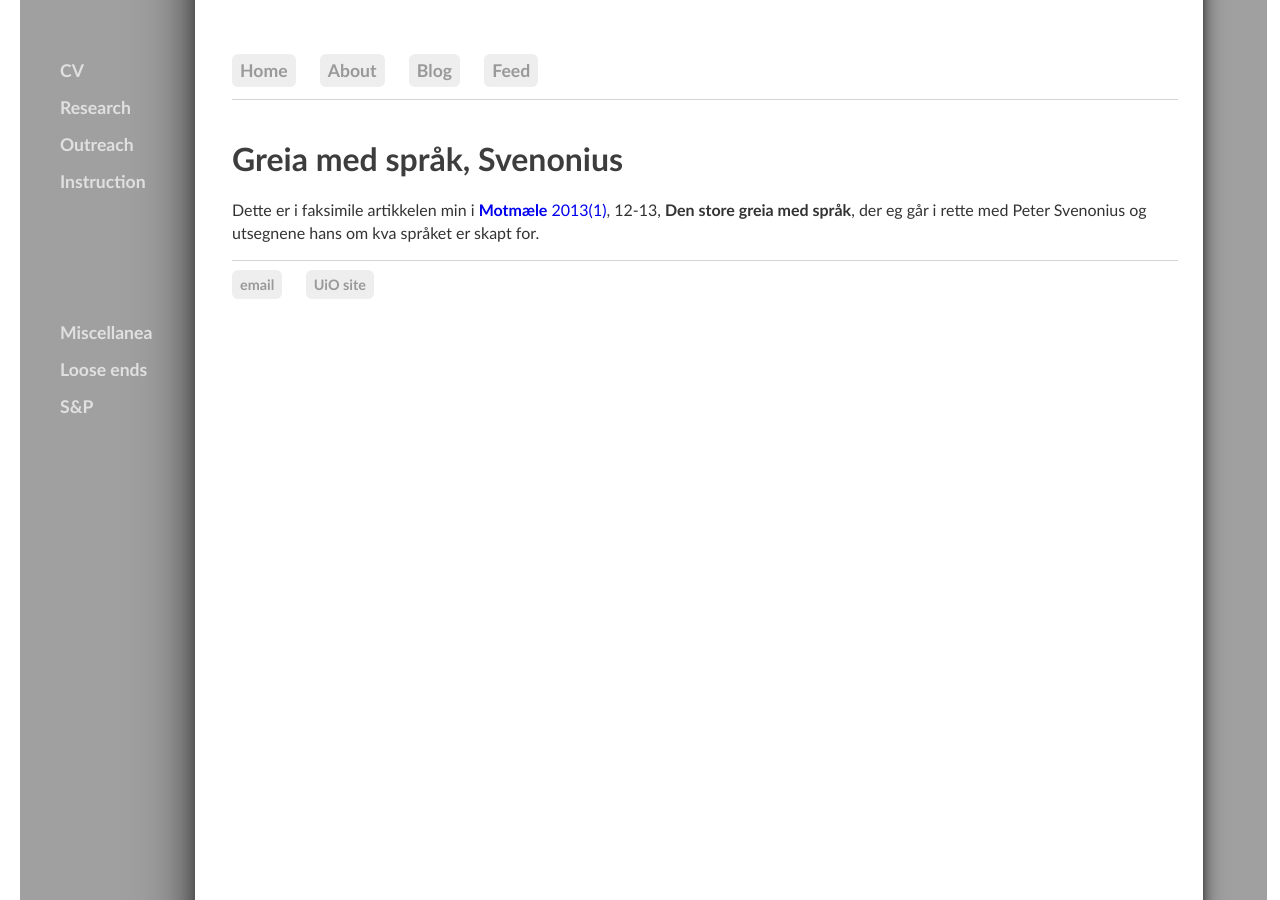
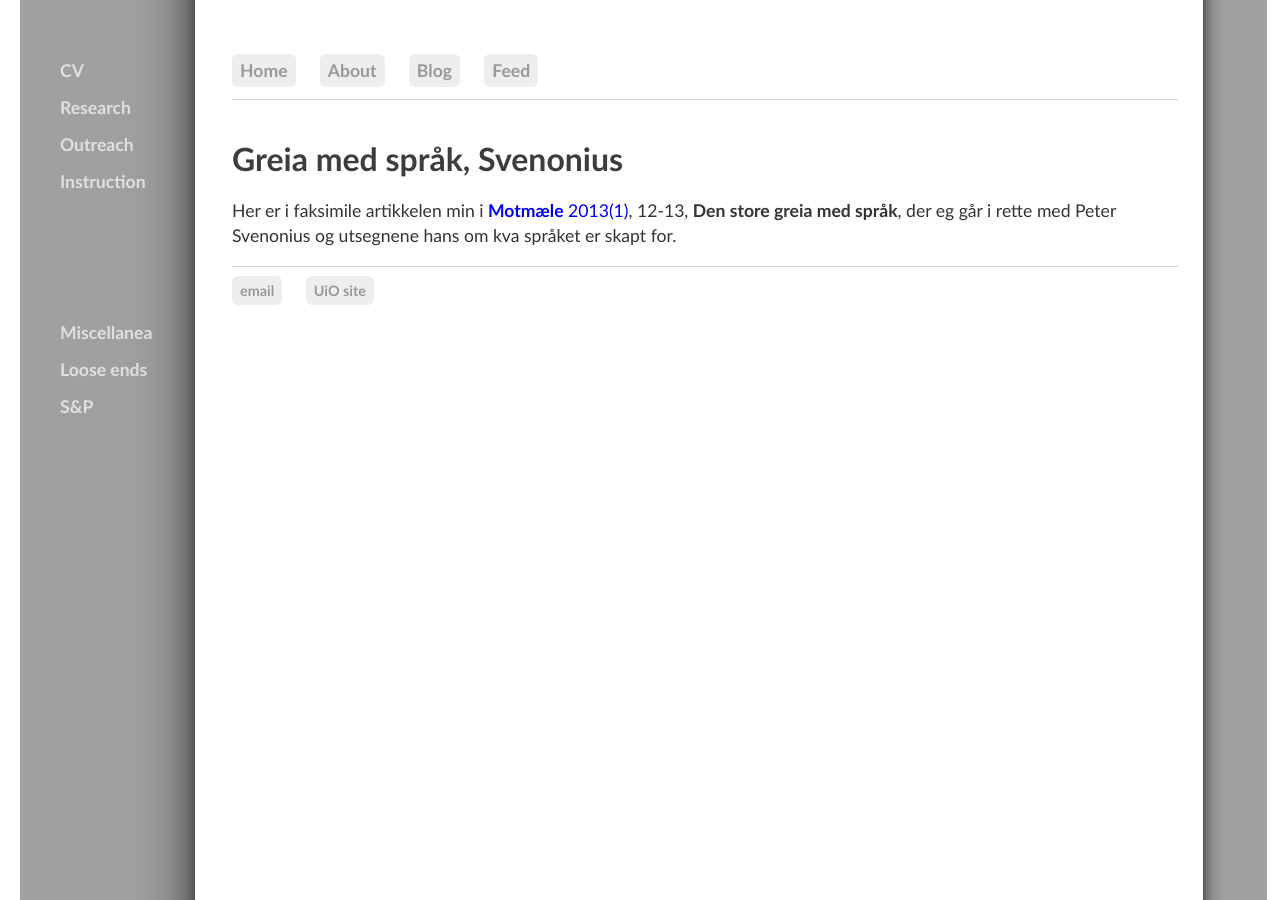
Before and after one commit to kjelljs/kjelljs.github.io, a Jekyll site: the page built from dissemination/svenon.html, in a window 1280 px wide. Built offline with Jekyll 4.4.1, drawn with Linux system fonts in a browser that asks for light colours.

Commit message:
Update svenon.html

```diff
--- a/dissemination/svenon.html
+++ b/dissemination/svenon.html
@@ -13,5 +13,5 @@
     margin: auto;
 }
 </style>
-<div style="ingress">
-<p>Dette er i faksimile artikkelen min i <a href="/pdf/svenonius.pdf"><b>Motmæle</b> 2013(1)</a>, 12-13, <b>Den store greia med språk</b>, der eg går i rette med Peter Svenonius og utsegnene hans om kva språket er skapt for.</p></div>
+<div class="ingress">
+<p>Her er i faksimile artikkelen min i <a href="/pdf/svenonius.pdf"><b>Motmæle</b> 2013(1)</a>, 12-13, <b>Den store greia med språk</b>, der eg går i rette med Peter Svenonius og utsegnene hans om kva språket er skapt for.</p></div>
```
